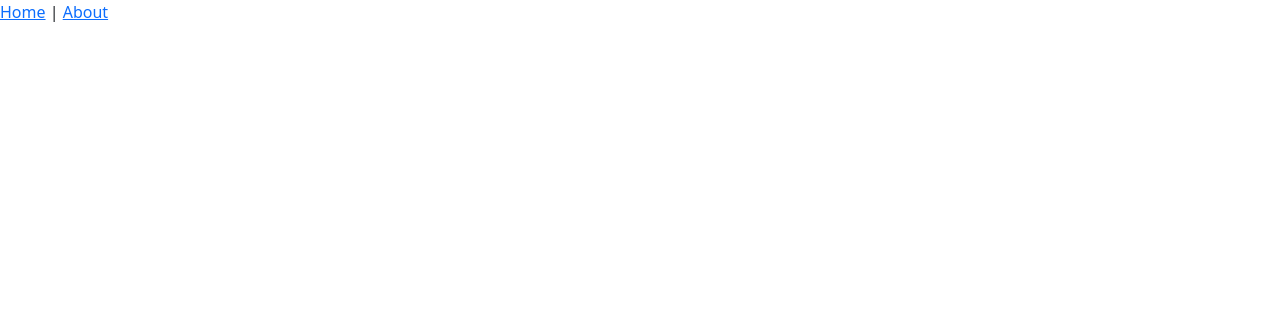
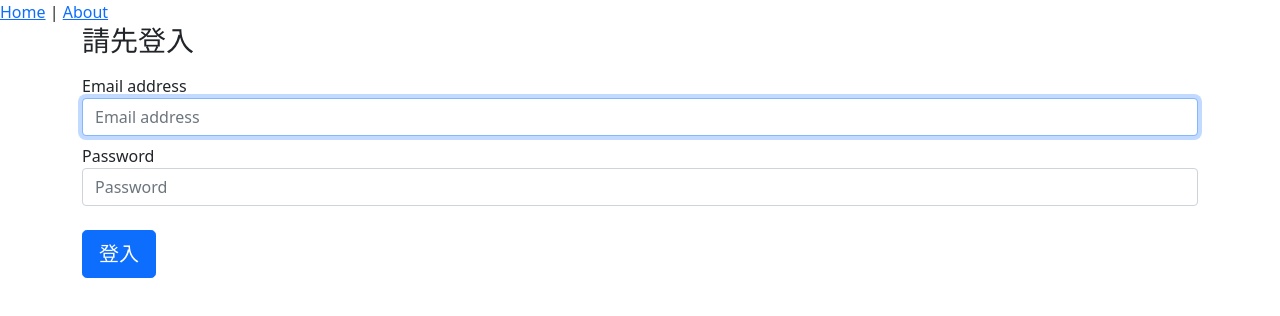
Before and after one commit to one-liang/cms-demo, a Vue app: page /#/login in a window 1280 px wide. Before the commit this address had no page. Shown: the top 316 px of the page. Built offline with nearby package versions, Linux system fonts and the light colour scheme.

Commit message:
feat: add login

```diff
--- a/src/router/index.js
+++ b/src/router/index.js
@@ -15,6 +15,16 @@ const routes = [
     // which is lazy-loaded when the route is visited.
     component: () => import(/* webpackChunkName: "about" */ '../views/About.vue'),
   },
+  {
+    path: '/login',
+    name: 'Login',
+    component: () => import('../views/Login.vue'),
+  },
+  {
+    path: '/dashboard',
+    name: 'Dashboard',
+    component: () => import('../views/Dashboard.vue'),
+  },
 ];
 
 const router = createRouter({
--- /dev/null
+++ b/src/views/Dashboard.vue
@@ -0,0 +1,25 @@
+<template>
+  <div>
+    Dashboard
+  </div>
+</template>
+
+<script>
+export default {
+  name: 'Dashboard',
+  created() {
+    const token = document.cookie.replace(/(?:(?:^|.*;\s*)myToken\s*=\s*([^;]*).*$)|^.*$/, '$1');
+    this.axios.defaults.headers.common.Authorization = `${token}`;
+    const api = `${process.env.VUE_APP_API}/api/user/check`;
+
+    this.axios.post(api, this.user)
+      .then((res) => {
+        console.log('dashboard: ', res.data);
+        if (!res.data.success) {
+          this.$router.push('login');
+        }
+      })
+      .catch((error) => console.log(error));
+  },
+};
+</script>
--- /dev/null
+++ b/src/views/Login.vue
@@ -0,0 +1,76 @@
+<template>
+  <div class="container">
+    <form
+      class="form-signin"
+      @submit.prevent="signIn"
+    >
+      <h1 class="h3 mb-3 font-weight-normal">
+        請先登入
+      </h1>
+      <div class="form-group mb-2">
+        <label
+          for="inputEmail"
+          class="sr-only"
+        >Email address</label>
+        <input
+          id="inputEmail"
+          v-model="user.username"
+          type="email"
+          class="form-control"
+          placeholder="Email address"
+          required
+          autofocus
+        >
+      </div>
+      <div class="form-group mb-4">
+        <label
+          for="inputPassword"
+          class="sr-only"
+        >Password</label>
+        <input
+          id="inputPassword"
+          v-model="user.password"
+          type="password"
+          class="form-control"
+          placeholder="Password"
+          required
+        >
+      </div>
+      <button
+        class="btn btn-lg btn-primary btn-block"
+        type="submit"
+      >
+        登入
+      </button>
+    </form>
+  </div>
+</template>
+
+<script>
+export default {
+  name: 'Login',
+  data() {
+    return {
+      user: {
+        username: '',
+        password: '',
+      },
+    };
+  },
+  methods: {
+    signIn() {
+      const api = `${process.env.VUE_APP_API}/admin/signin`;
+      this.axios.post(api, this.user)
+        .then((res) => {
+          console.log('login: ', res.data);
+          const { token, expired } = res.data;
+          document.cookie = `myToken=${token}; expires=${new Date(expired)}`;
+          if (res.data.success) {
+            this.$router.push('/dashboard');
+          }
+        })
+        .catch((error) => console.log(error));
+    },
+  },
+};
+</script>
```
Also changed, not shown: src/main.js (+8 -1 lines).
